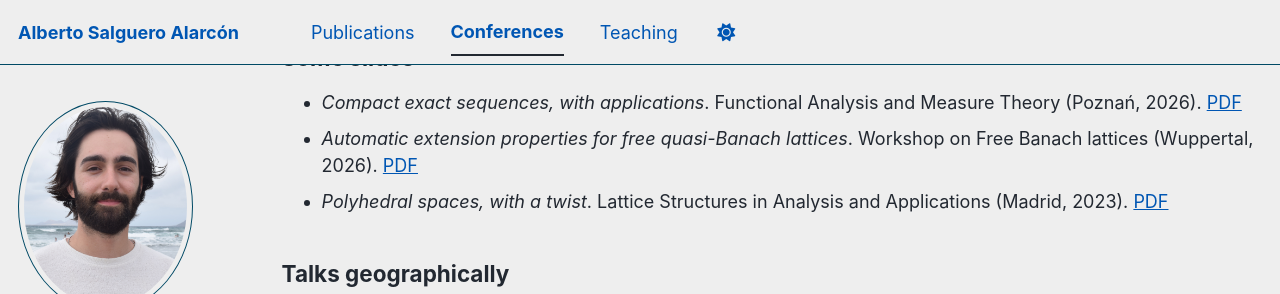
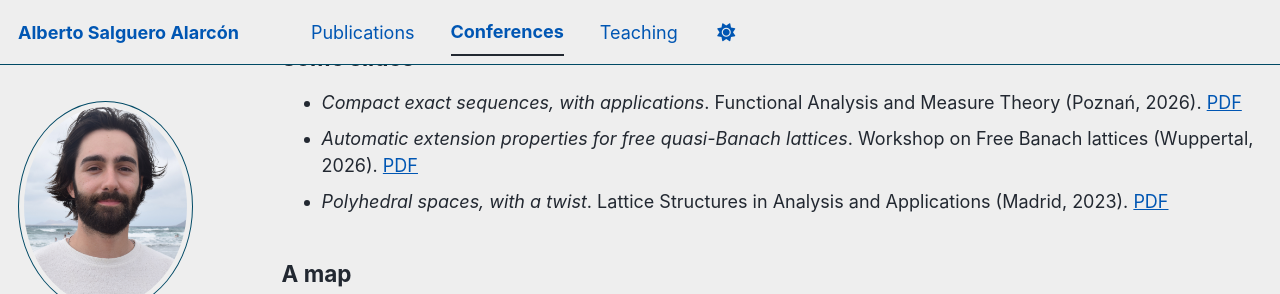
Before and after one commit to salgueroalarcon/salgueroalarcon.github.io, a Jekyll site: the page built from _pages/talks.md, in a window 1280 px wide and 900 px high, scrolled down 595 px, cut to the strip 0-294 px from the top of the window. Built offline with Jekyll 4.4.1, drawn with Linux system fonts in a browser that asks for light colours; a style sheet for code colours, icons or effects is not loaded.

Commit message:
Update talks.md

```diff
--- a/_pages/talks.md
+++ b/_pages/talks.md
@@ -28,5 +28,5 @@ author_profile: true
 - *Polyhedral spaces, with a twist*. Lattice Structures in Analysis and Applications (Madrid, 2023).
   <a href="/assets/slides/poly-twist.pdf" target="_blank">PDF</a>
 
-## Talks geographically
+## A map
 <iframe width="100%" height="488" frameborder="0" title="Felt Map" src="https://felt.com/embed/map/Talks-6qqn1CplQY6GoPMs65VTrC?loc=46.4%2C10.95%2C2.61z&legend=1&cooperativeGestures=1&link=1&geolocation=0&zoomControls=1&scaleBar=1" referrerpolicy="strict-origin-when-cross-origin"></iframe>
```
